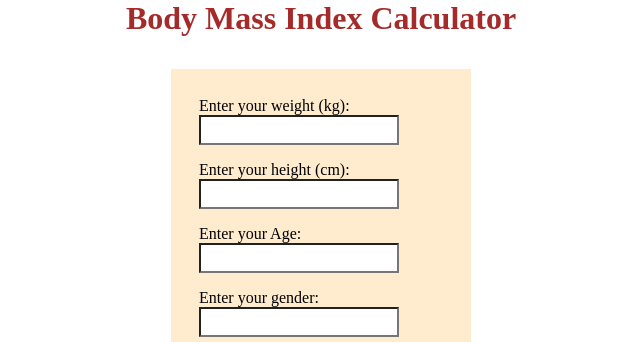
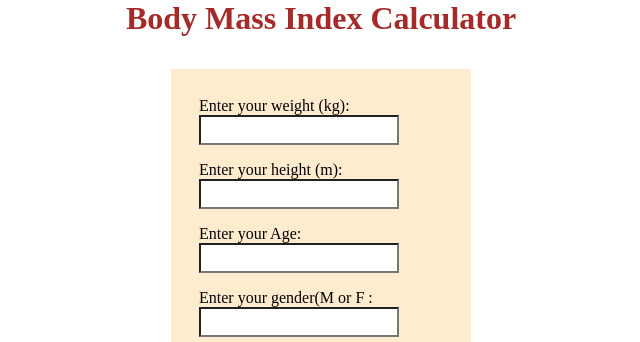
Before and after one commit to Codewithshimite/BMI-calculator-by-codewithShimite, a plain HTML site: page index.html in a window 1280 px wide. Shown: the top 342 px of the page, 319-959 px from the left. Drawn offline with Linux system fonts and the light colour scheme.

Commit message:
Update index.html

```diff
--- a/index.html
+++ b/index.html
@@ -12,11 +12,11 @@
     <form>
       <label>Enter your weight (kg): <input id="weight" type="text"  /></label>
 
-      <label>Enter your height (cm): <input id="height" type="text" /></label>
+      <label>Enter your height (m): <input id="height" type="text" /></label>
 
       <label>Enter your Age: <input id="age" type="number" /></label>
 
-      <label>Enter your gender: <input id="sex" type="text" /></label>
+      <label>Enter your gender(M or F : <input id="sex" type="text" /></label>
 
       <input type="submit" id="submit" />
 
```
